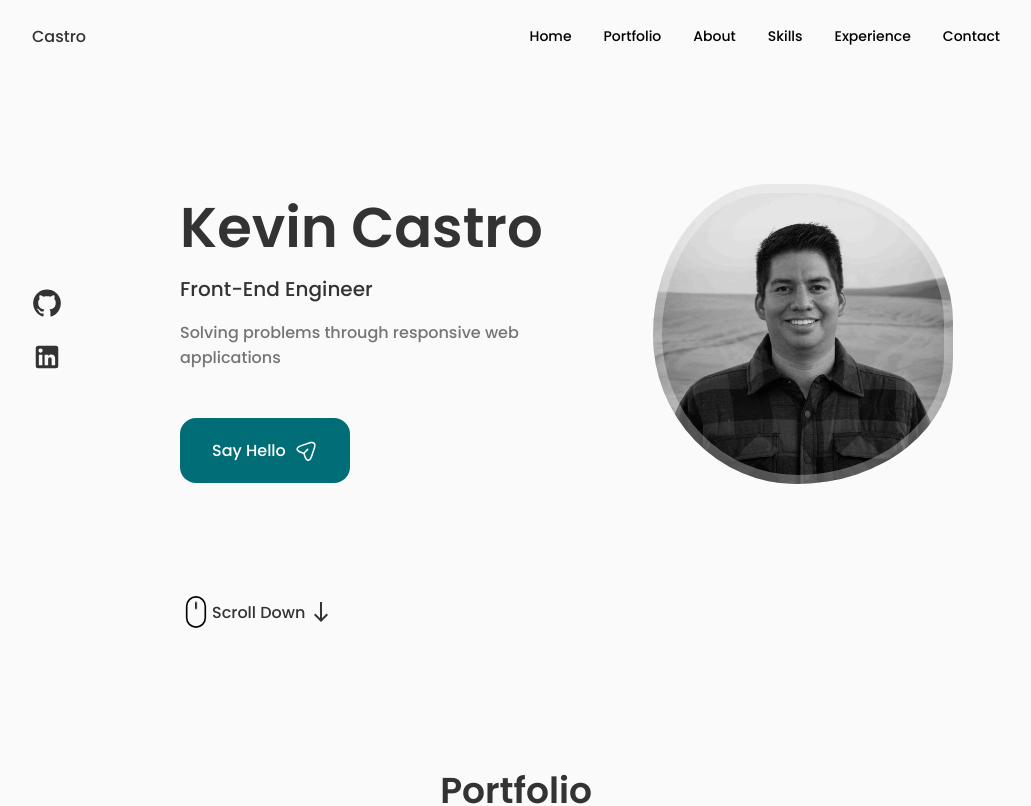
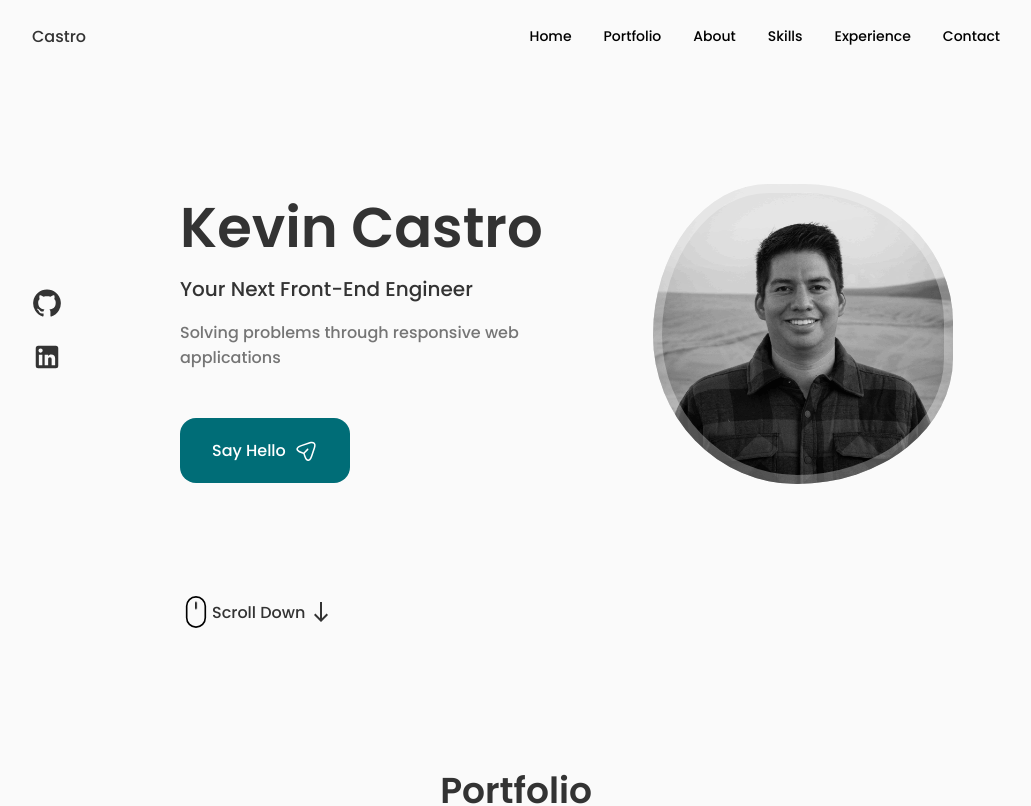
Before and after one commit to kevincastrochavez/kevin-portfolio, a React (Create React App) app: page / in a window 1280 px wide. Shown: the top 806 px of the page, without its empty margins (124-1155 px from the left). Built offline with nearby package versions, Linux system fonts and the light colour scheme.

Commit message:
modified header

```diff
--- a/src/components/home/Data.js
+++ b/src/components/home/Data.js
@@ -5,7 +5,7 @@ function Data() {
     <div className='data'>
       <h1 className='data__title'>Kevin Castro</h1>
 
-      <h3 className='data__subtitle'>Front-End Engineer</h3>
+      <h3 className='data__subtitle'>Your Next Front-End Engineer</h3>
 
       <p className='data__description'>
         Solving problems through responsive web applications
```
